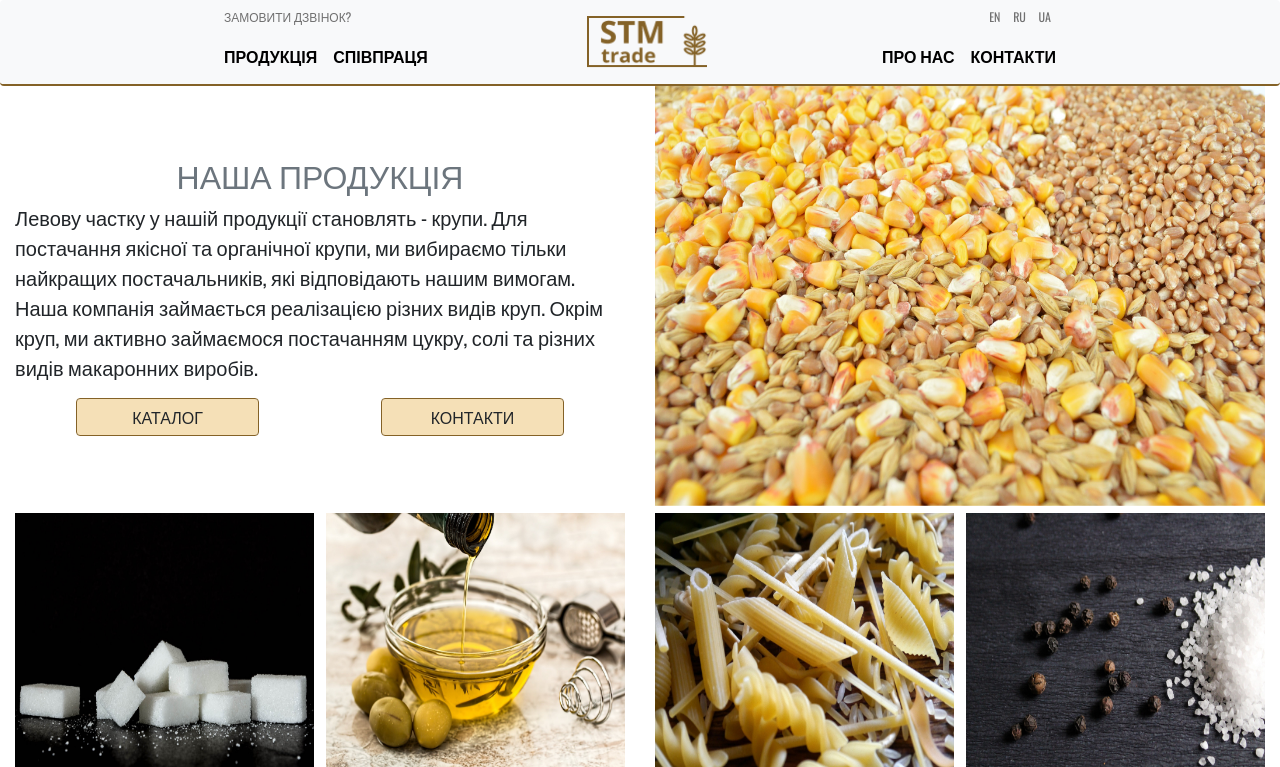
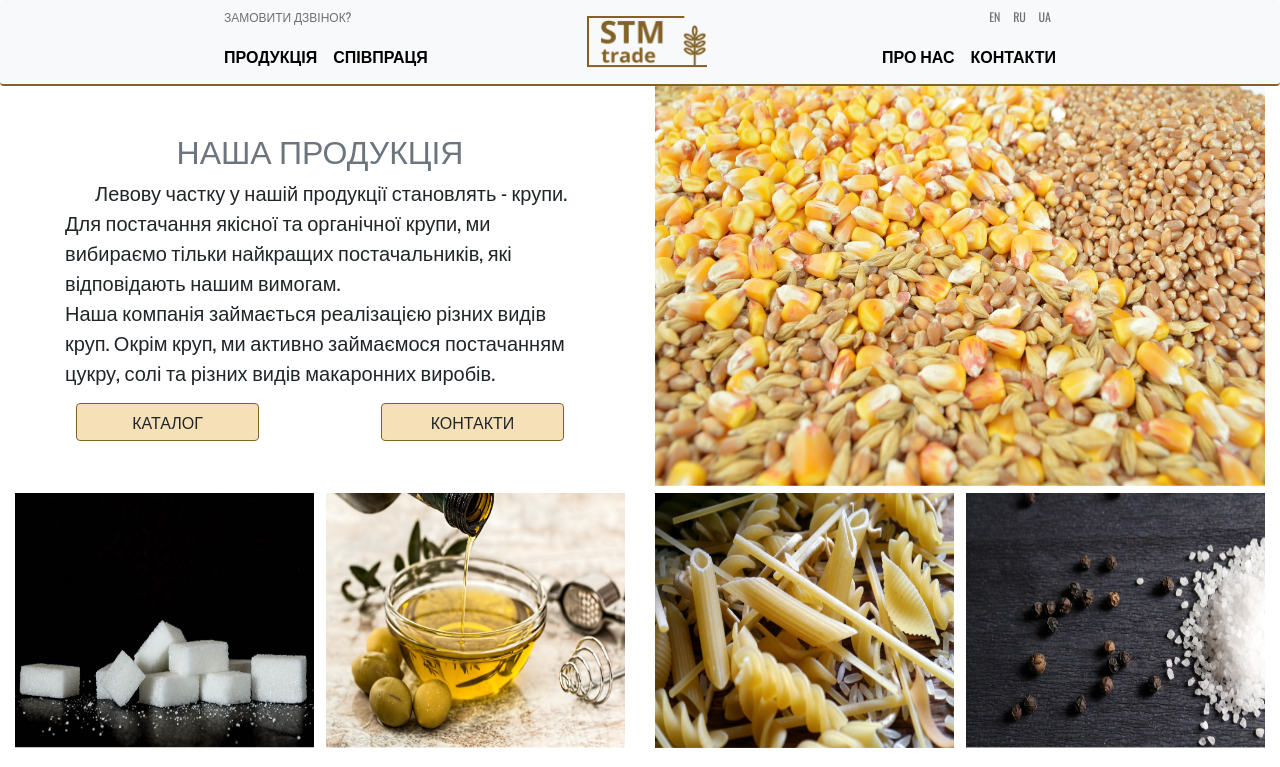
Before and after one commit to amin21212121/amin212121.github.io, a PHP site: page / in a window 1280 px wide. Shown: the top 767 px of the page. Run offline with PHP 8.4, Linux system fonts and the light colour scheme.

Commit message:
fix font

```diff
--- a/css/style.css
+++ b/css/style.css
@@ -56,6 +56,8 @@ padding: 0px 5px;
 padding: 0px 200px 0px 0px;
 }
 
+
+
 .container-fluid {
     width: 100%;
    padding-right: 15px;
@@ -67,6 +69,16 @@ padding: 0px 200px 0px 0px;
 .featurette-heading {
 		text-align: center;
 }
+
+body > div.container-fluid.marketing > div.row.featurette > div:nth-child(1) > p {
+padding: 0px 50px;
+text-indent: 1.5em;
+}
+
+body > div.container-fluid.marketing > div.row.other-product > div:nth-child(1) > div > span {
+	position: absolute;
+}
+
 
 .marketing .col-md-6 {
 	align-self: center;
@@ -137,7 +149,11 @@ div.container-fluid.history .col-md-6 {
 
 div.container-fluid.history .col-md-6 p {
 	padding: 0px 100px;
+	text-indent: 1.5em;
+	text-align: justify;
 }
+
+
 
 div.container-fluid.history .col-md-6 b {
 	font-weight: bold;
--- a/index.html
+++ b/index.html
@@ -62,14 +62,14 @@
   <div class="row featurette">
       <div class="col-md-6">
         <h2 class="featurette-heading"><span class="text-muted">НАША ПРОДУКЦІЯ</span></h2>
-        <p class="lead">Левову частку у нашій продукції становлять - крупи. Для постачання якісної та органічної крупи, ми вибираємо тільки найкращих постачальників, які відповідають нашим вимогам. Наша компанія займається реалізацією різних видів круп. Окрім круп, ми активно займаємося постачанням цукру, солі та різних видів макаронних виробів.</p>
+        <p class="lead">Левову частку у нашій продукції становлять - крупи. Для постачання якісної та органічної крупи, ми вибираємо тільки найкращих постачальників, які відповідають нашим вимогам. <br>Наша компанія займається реалізацією різних видів круп. Окрім круп, ми активно займаємося постачанням цукру, солі та різних видів макаронних виробів.</p></p>
 		<div class="btnclasssecondblock">
 		<a class="btn btn-secblock" href="#" role="button">КАТАЛОГ</a>
 		<a class="btn btn-secblock" href="#" role="button">КОНТАКТИ</a>
       </div>
 	   </div>
       <div class="col-md-6">
-       <img class="" src="img/croups.png" width="100%" height="420" alt="croups">
+       <img class="" src="img/croups.png" width="100%" height="400" alt="croups">
          </div>
    </div>
 
```
